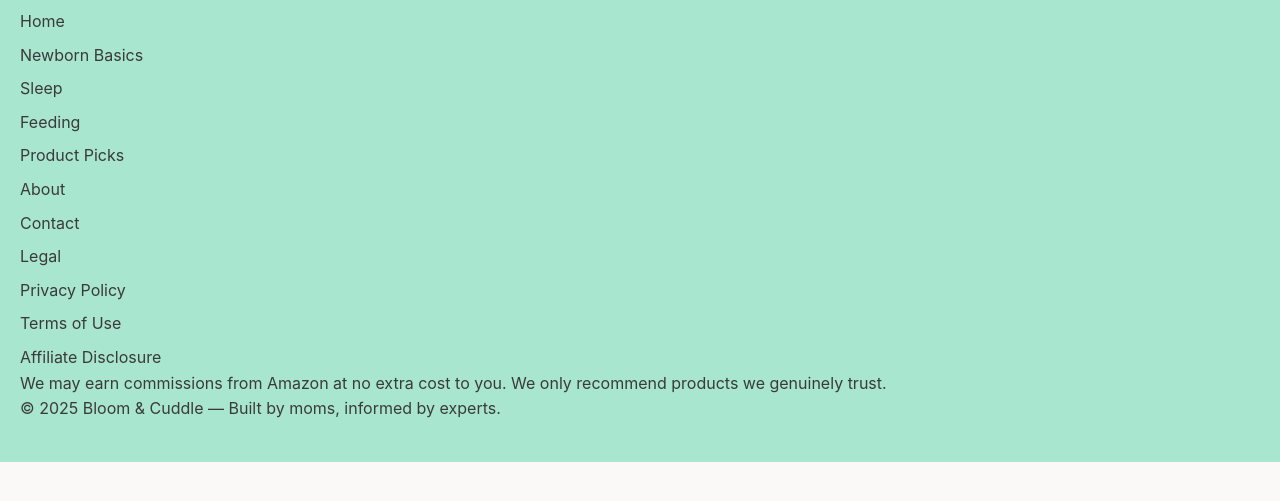
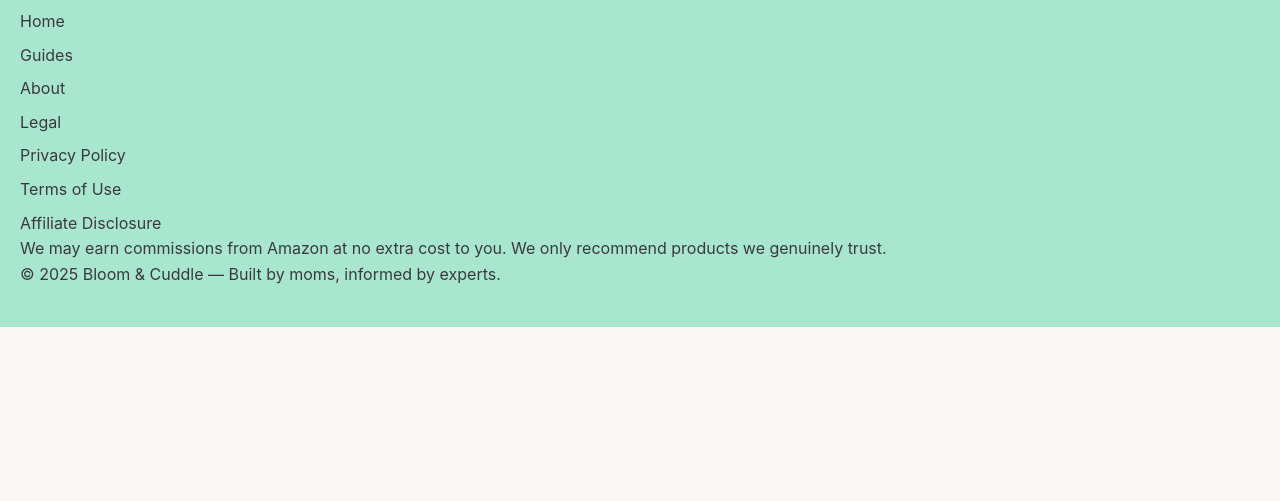
Before and after one commit to bloomandcuddle-cpu/bloom-cuddle.github.io, a plain HTML site: page includes/footer.html in a window 1280 px wide. Shown: the part 123-624 px from the top of the page. Drawn offline with Linux system fonts and the light colour scheme.

Commit message:
Update footer.html

```diff
--- a/includes/footer.html
+++ b/includes/footer.html
@@ -6,7 +6,7 @@
     <title>Bloom & Cuddle</title>
 
     <!-- ربط ملف التنسيق الرئيسي -->
-    <link rel="stylesheet" href="/assets/css/main.css">
+    <link rel="stylesheet" href="../assets/css/main.css">
 </head>
 
 <body>
@@ -23,17 +23,13 @@
             <div class="footer-links">
                 <h4>Quick Links</h4>
                 <ul>
-                    <li><a href="/index.html">Home</a></li>
-                    <li><a href="/pages/newborn-basics.html">Newborn Basics</a></li>
-                    <li><a href="/pages/sleep.html">Sleep</a></li>
-                    <li><a href="/pages/feeding.html">Feeding</a></li>
-                    <li><a href="/pages/product-picks.html">Product Picks</a></li>
-                    <li><a href="/pages/about.html">About</a></li>
-                    <li><a href="/pages/contact.html">Contact</a></li>
-                    <li><a href="/pages/legal.html">Legal</a></li>
-                    <li><a href="/pages/privacy.html">Privacy Policy</a></li>
-                    <li><a href="/pages/terms.html">Terms of Use</a></li>
-                    <li><a href="/pages/affiliate.html">Affiliate Disclosure</a></li>
+                    <li><a href="../index.html">Home</a></li>
+                    <li><a href="../pages/guides.html">Guides</a></li>
+                    <li><a href="../pages/about.html">About</a></li>
+                    <li><a href="../pages/legal.html">Legal</a></li>
+                    <li><a href="../pages/privacy.html">Privacy Policy</a></li>
+                    <li><a href="../pages/terms.html">Terms of Use</a></li>
+                    <li><a href="../pages/affiliate.html">Affiliate Disclosure</a></li>
                 </ul>
             </div>
 
```
